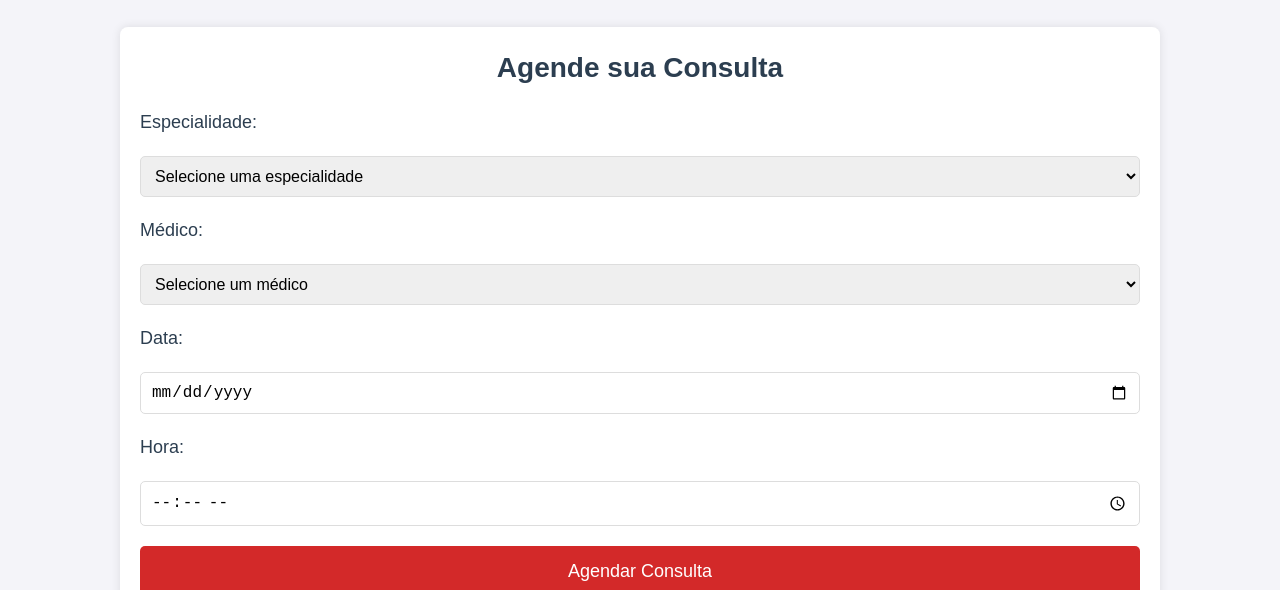
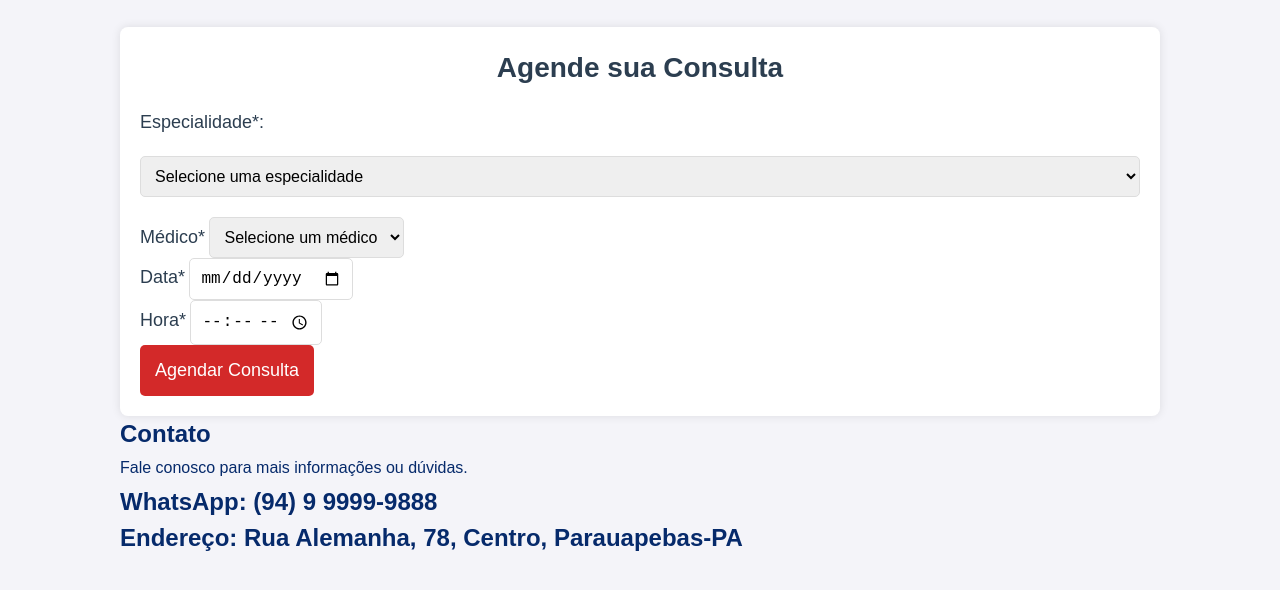
Before and after one commit to coivdavid12/crclinica, a plain HTML site: page index.html in a window 1280 px wide. Shown: the part 207-797 px from the top of the page. Drawn offline with Linux system fonts and the light colour scheme.

Commit message:
Update index.html

```diff
--- a/index.html
+++ b/index.html
@@ -30,8 +30,8 @@
         <section id="agendamento" class="agendamento">
             <h1>Agende sua Consulta</h1>
             <form id="form-agendamento">
-        <label for="especialidades">Especialidade:</label>
-        <select id="especialidades" name="especialidade">
+        <label for="especialidades">Especialidade*:</label>
+        <select id="especialidades" required>
             <option value="">Selecione uma especialidade</option>
             <option value="clinico-geral">Clínico Geral</option>
             <option value="pediatra">Pediatra</option>
@@ -45,20 +45,27 @@
             <option value="cardiologista">Cardiologista</option>
             <option value="urologista">Urologista</option>
         </select>
+    <div>
 
-        <label for="medico">Médico:</label>
-        <select id="medico" name="medico">
+        <div class="campo-input">
+        <label for="medico">Médico*</label>
+        <select id="medico" required>
             <option value="">Selecione um médico</option>
         </select>
+    </div>
 
-        <label for="data">Data:</label>
-        <input type="date" id="data" name="data" required>
+    <div class="campo-input">
+        <label for="data">Data*</label>
+        <input type="date" id="data" required>
+    </div>
 
-        <label for="hora">Hora:</label>
-        <input type="time" id="hora" name="hora" required>
+    <div class="campo-input">
+        <label for="hora">Hora*</label>
+        <input type="time" id="hora" required>
+    </div>
 
-        <button type="submit">Agendar Consulta</button>
-    </form>
+    <button type="submit">Agendar Consulta</button>
+</form>
         </section>
 
         <div id="minhas-consultas-popup" class="popup" aria-hidden="true">
```
